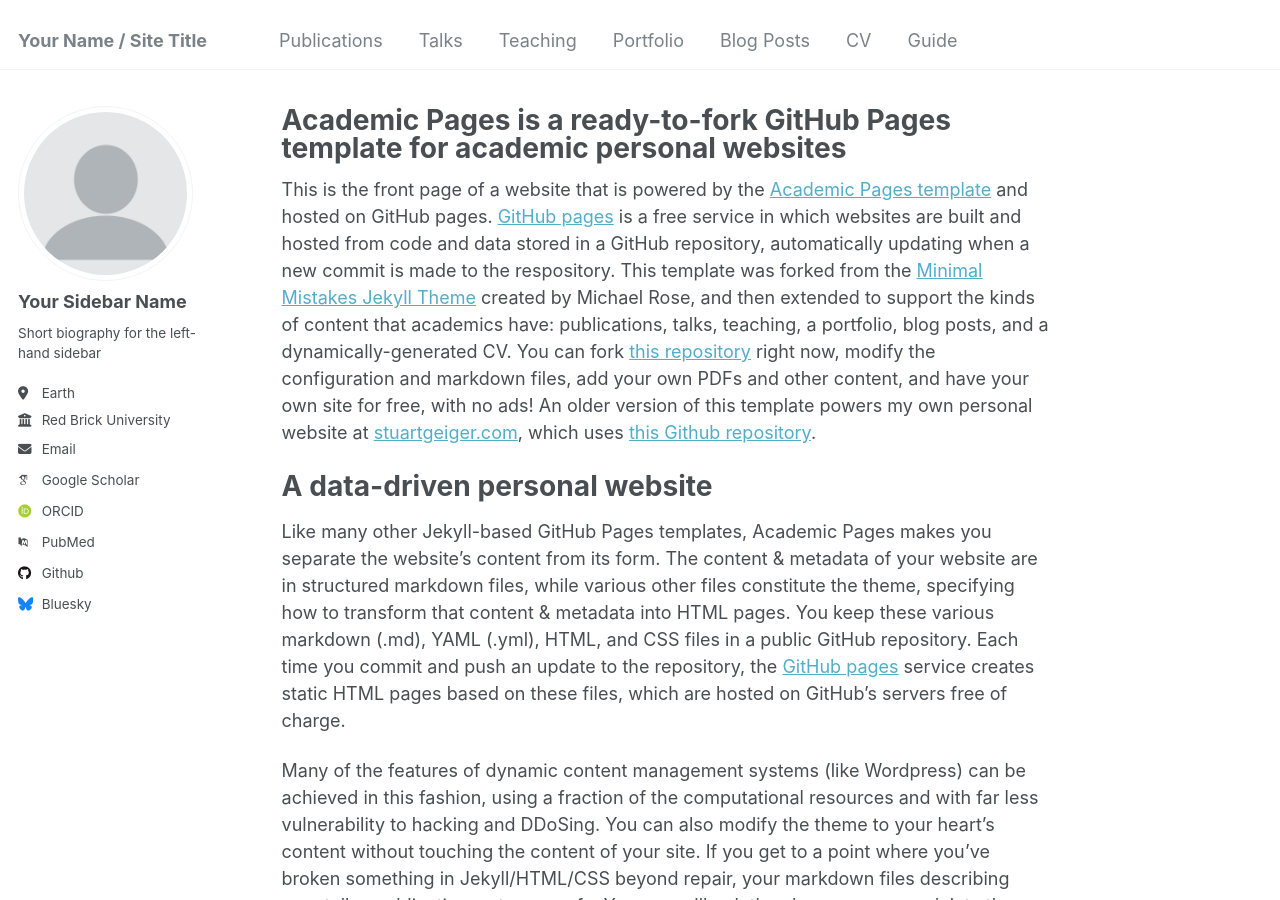
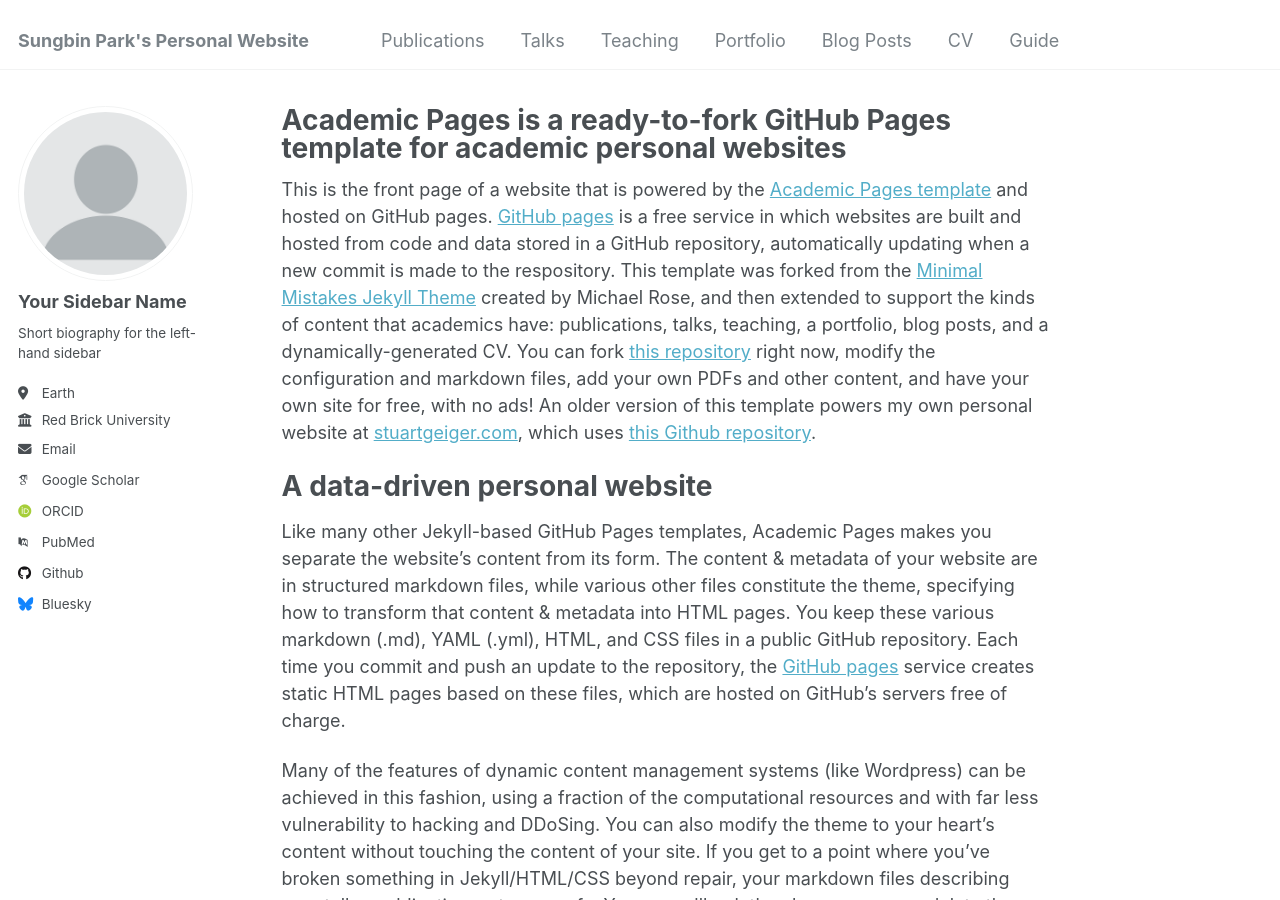
Before and after one commit to sungbinnpark/sungbinnpark.github.io, a Jekyll site: the page built from _pages/about.md, in a window 1280 px wide and 900 px high. Built offline with Jekyll 4.4.1, drawn with Linux system fonts in a browser that asks for light colours; some web fonts are replaced.

Commit message:
Update _config.yml

```diff
--- a/_config.yml
+++ b/_config.yml
@@ -8,7 +8,7 @@
 
 # Basic Site Settings
 locale                   : "en-US"
-title                    : "Your Name / Site Title"
+title                    : "Sungbin Park's Personal Website"
 title_separator          : "-"
 name                     : &name "Your Name"
 description              : &description "personal description"
```
